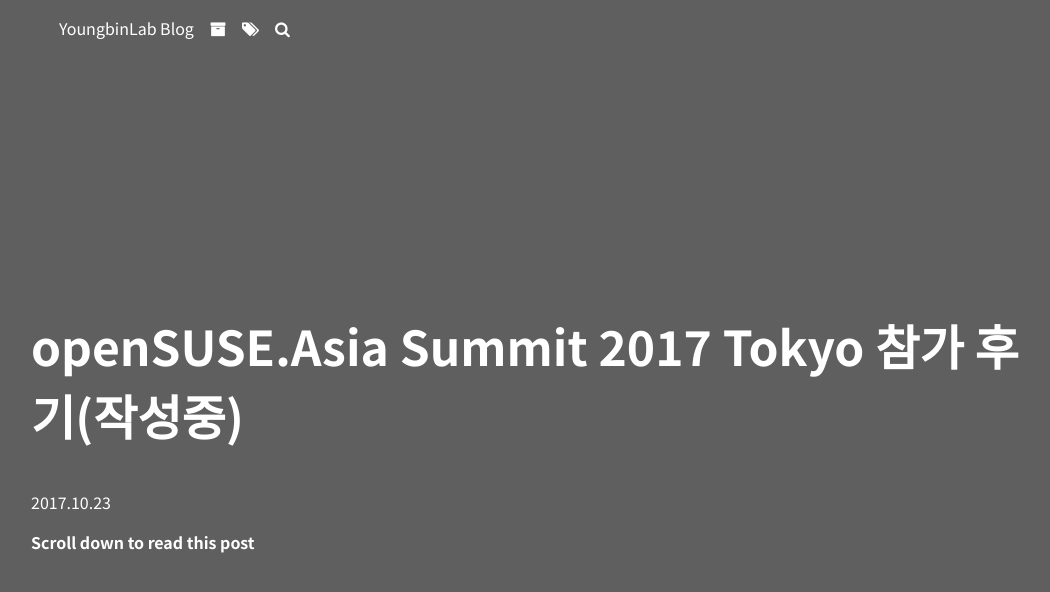
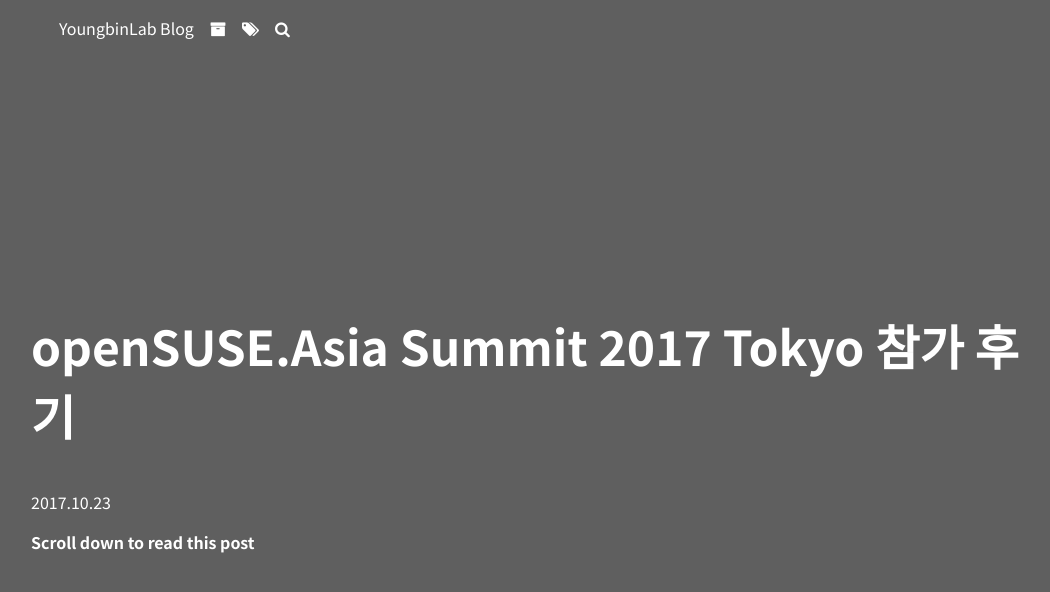
Before and after one commit to sukso96100/blog, a Jekyll site: the page built from _posts/2017-10-23-opensuse-asia-2017-tokyo.md, in a window 1280 px wide and 900 px high. Shown: the top 592 px of the window, without its empty margins (109-1159 px from the left). Built offline with Jekyll 4.4.1, drawn with Linux system fonts in a browser that asks for light colours; comment, search, counter and statistics services are not loaded.

Commit message:
Update post title

```diff
--- a/_posts/2017-10-23-opensuse-asia-2017-tokyo.md
+++ b/_posts/2017-10-23-opensuse-asia-2017-tokyo.md
@@ -2,7 +2,7 @@
 layout: post
 date: 2017-10-23
 image: https://sukso96100.github.io/blogimgs/opensuse_asia_2017_tokyo_cover.jpg
-title: "openSUSE.Asia Summit 2017 Tokyo 참가 후기(작성중)"
+title: "openSUSE.Asia Summit 2017 Tokyo 참가 후기"
 tags: review trip linux opensuse libreoffice tokyo
 ---
 
```
